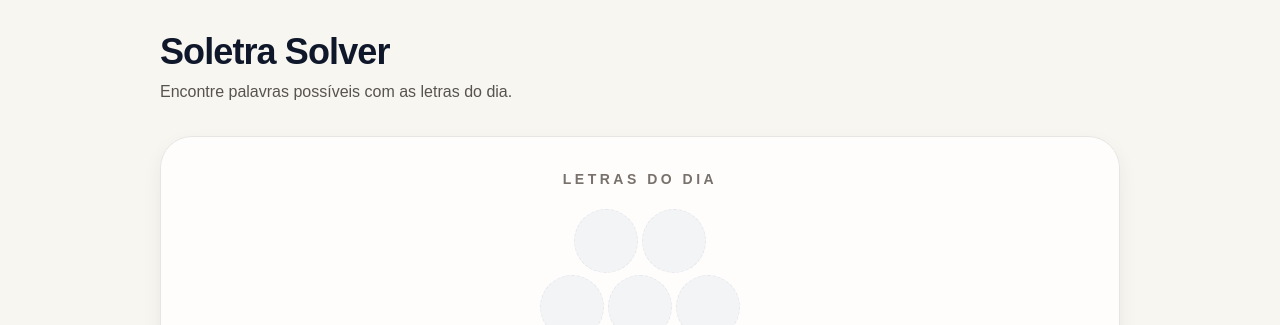
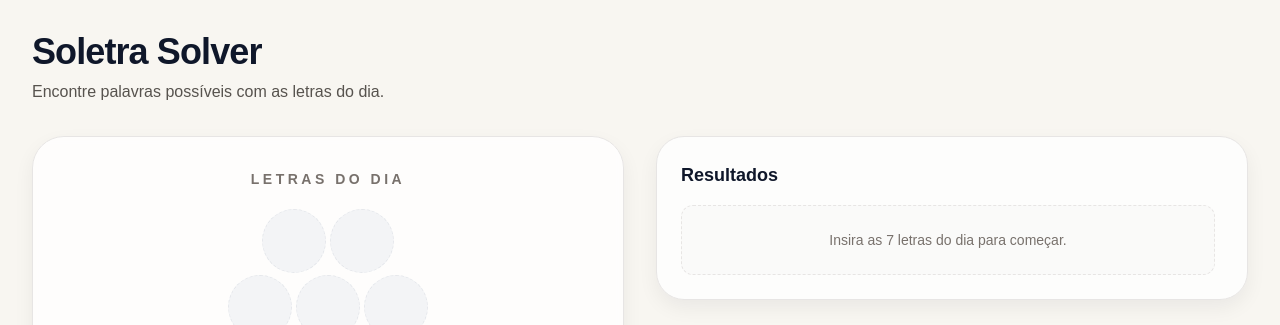
Before and after one commit to pedronns/soletra-solver, a Next.js app: page / in a window 1280 px wide. Shown: the top 325 px of the page. Built offline with nearby package versions, Linux system fonts and the light colour scheme; no server answers.

Commit message:
alterar layout para duas colunas

```diff
--- a/app/page.tsx
+++ b/app/page.tsx
@@ -227,16 +227,19 @@ export default function Page() {
 
   return (
     <main className='min-h-screen bg-[#f8f6f1] text-slate-800'>
-      <div className='mx-auto max-w-5xl px-4 pb-12 pt-8 sm:px-6 lg:px-8'>
+      <div className='mx-auto max-w-[1440px] px-4 pb-12 pt-8 sm:px-6 lg:px-8'>
         <header className='mb-8 flex flex-col gap-2 text-center sm:text-left'>
           <h1 className='text-3xl font-black tracking-tight text-slate-900 sm:text-4xl'>
             Soletra Solver
           </h1>
+
           <p className='text-base text-stone-600'>
             Encontre palavras possíveis com as letras do dia.
           </p>
         </header>
 
+        <div className='grid gap-8 lg:grid-cols-2'>
+          {/* coluna esquerda: jogo */}
           <section className='rounded-[2rem] border border-stone-200 bg-white/80 p-4 shadow-soft backdrop-blur-sm sm:p-8'>
             <div className='mx-auto max-w-3xl'>
               <div className='text-center'>
@@ -274,7 +277,8 @@ export default function Page() {
             </div>
           </section>
 
-        <section className='mt-8 space-y-6'>
+          {/* coluna direita: resultados */}
+          <section>
             <div
               aria-live='polite'
               className='sr-only'
@@ -283,9 +287,12 @@ export default function Page() {
             </div>
 
             <div className='rounded-[1.75rem] border border-stone-200 bg-white/80 p-4 shadow-soft sm:p-6'>
-            <div className='flex flex-col gap-4 sm:flex-row sm:items-center sm:justify-between'>
+              <div className='flex flex-col gap-4'>
                 <div>
-                <h2 className='text-lg font-bold text-slate-900'>Resultados</h2>
+                  <h2 className='text-lg font-bold text-slate-900'>
+                    Resultados
+                  </h2>
+
                   <p className='text-sm text-stone-500'>
                     {dictionaryLoading
                       ? 'Carregando o dicionário...'
@@ -299,7 +306,9 @@ export default function Page() {
                   <div className='flex flex-col items-end gap-2 text-xs text-stone-600'>
                     <div className='flex flex-wrap justify-end gap-2'>
                       {resultGroupsByLength.map((group) => {
-                      const isSelected = selectedLengths.includes(group.length)
+                        const isSelected = selectedLengths.includes(
+                          group.length,
+                        )
 
                         return (
                           <button
@@ -324,37 +333,38 @@ export default function Page() {
                       <button
                         type='button'
                         onClick={clearLengthFilters}
-                      className=' py-1 font-semibold'
+                        className='py-1 font-semibold'
                       >
                         Limpar filtros
                       </button>
                     )}
                   </div>
                 )}
-            </div>
 
+                <div className='max-h-[600px] overflow-y-auto pr-2'>
                   {dictionaryLoading ? (
-              <div className='mt-5 rounded-xl border border-dashed border-stone-200 bg-stone-50 p-6 text-center text-sm text-stone-500'>
+                    <div className='rounded-xl border border-dashed border-stone-200 bg-stone-50 p-6 text-center text-sm text-stone-500'>
                       Carregando o dicionário...
                     </div>
                   ) : dictionaryError ? (
                     <div
-                className='mt-5 rounded-xl border border-dashed border-rose-200 bg-rose-50 p-6 text-center text-sm text-rose-700'
+                      className='rounded-xl border border-dashed border-rose-200 bg-rose-50 p-6 text-center text-sm text-rose-700'
                       role='alert'
                     >
                       {dictionaryError}
                     </div>
                   ) : canSearch ? (
-              <div className='mt-5'>
                     <ResultsList groups={filteredResultGroups} />
-              </div>
                   ) : (
-              <div className='mt-5 rounded-xl border border-dashed border-stone-200 bg-stone-50 p-6 text-center text-sm text-stone-500'>
+                    <div className='rounded-xl border border-dashed border-stone-200 bg-stone-50 p-6 text-center text-sm text-stone-500'>
                       Insira as 7 letras do dia para começar.
                     </div>
                   )}
                 </div>
+              </div>
+            </div>
           </section>
+        </div>
       </div>
     </main>
   )
```
Lines whose indentation alone changed are shown as unchanged.
